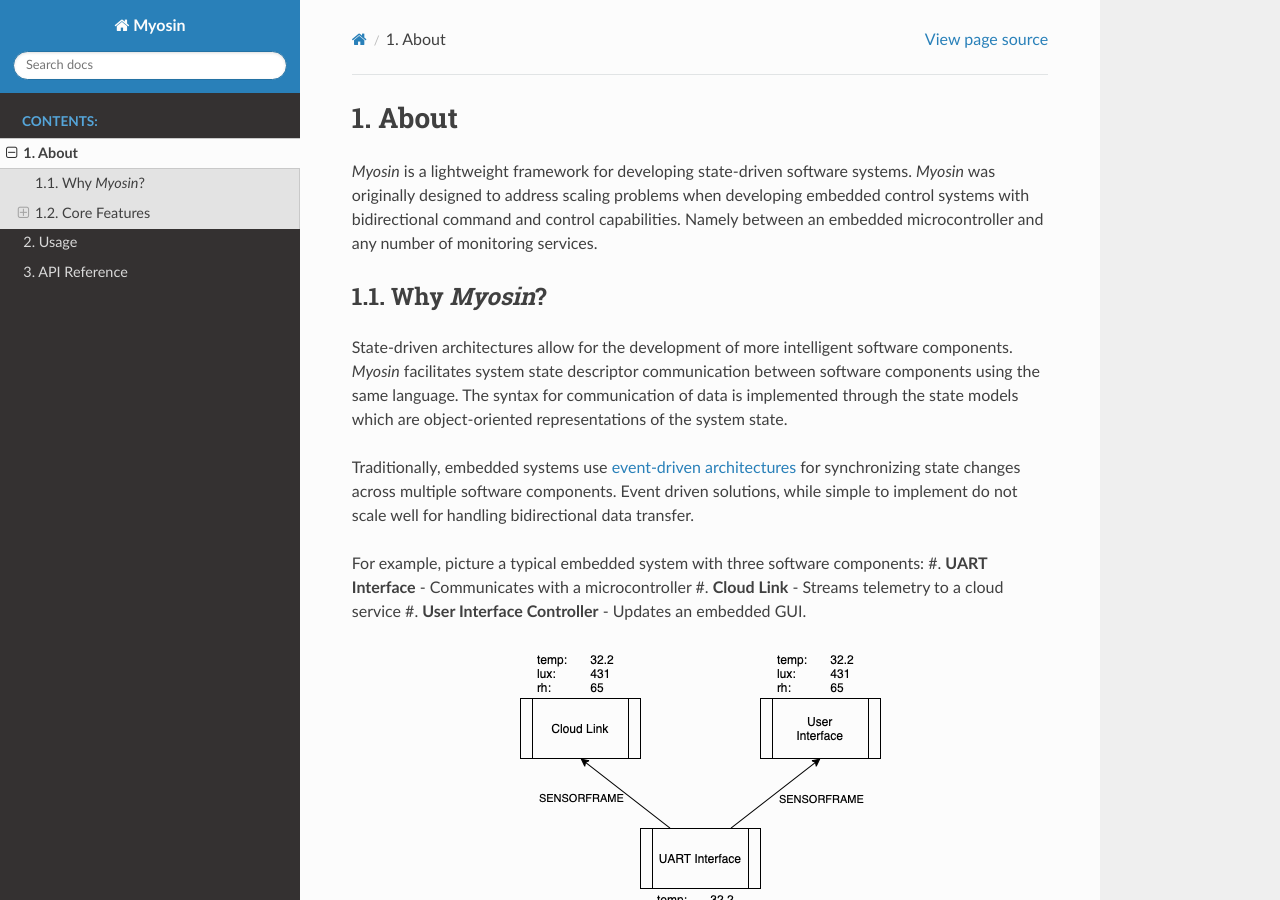
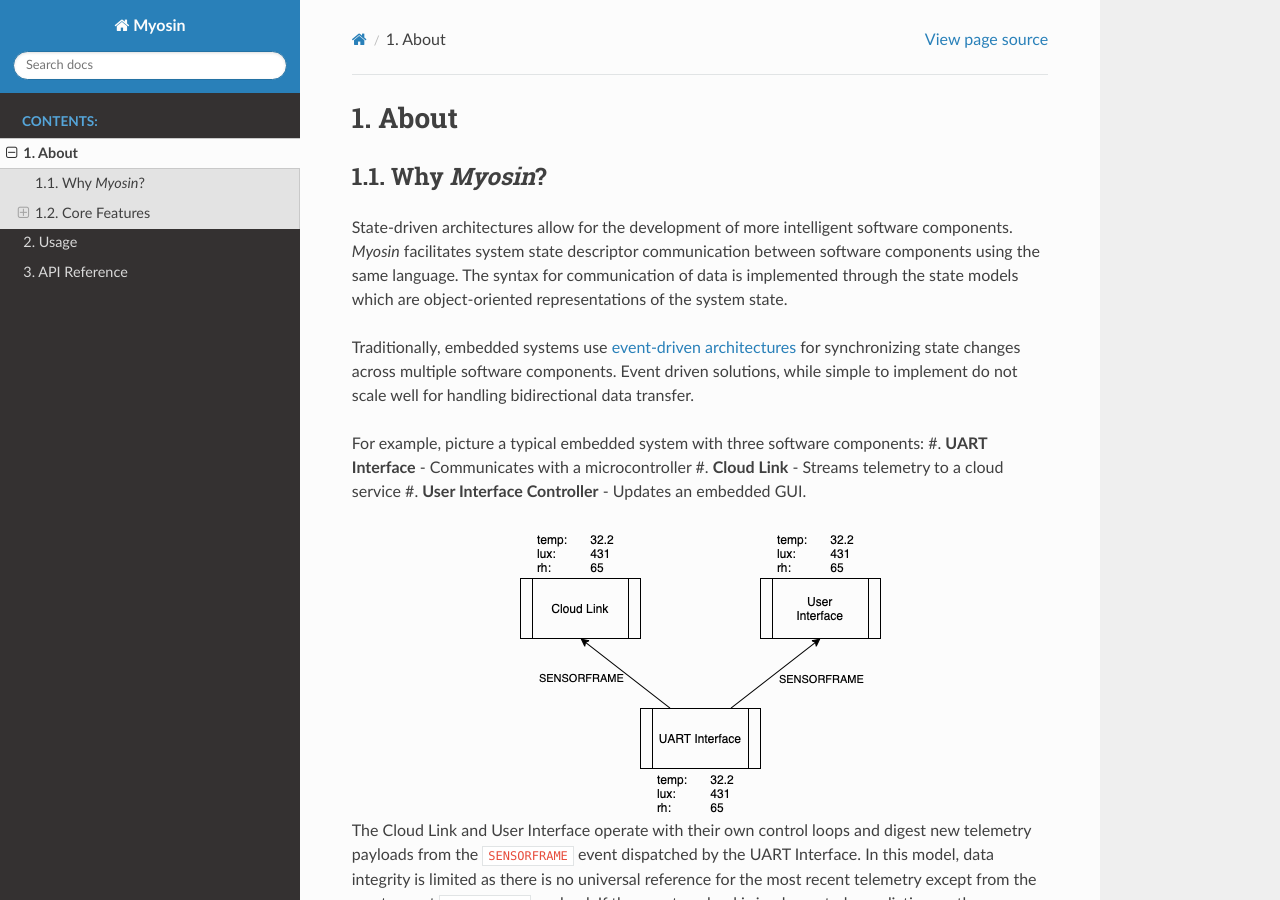
Before and after one commit to ztnel/model.io, a Sphinx documentation site: the page built from docs/source/about.rst, in a window 1280 px wide and 900 px high. Built offline with Sphinx 7.4.7 and the Read the Docs theme 2.0.0, drawn with Linux system fonts in a browser that asks for light colours.

Commit message:
remove brief from about

```diff
--- a/docs/source/about.rst
+++ b/docs/source/about.rst
@@ -1,8 +1,6 @@
 =====
 About
 =====
-
-*Myosin* is a lightweight framework for developing state-driven software systems. *Myosin* was originally designed to address scaling problems when developing embedded control systems with bidirectional command and control capabilities. Namely between an embedded microcontroller and any number of monitoring services.
 
 Why *Myosin*?
 -------------
```
